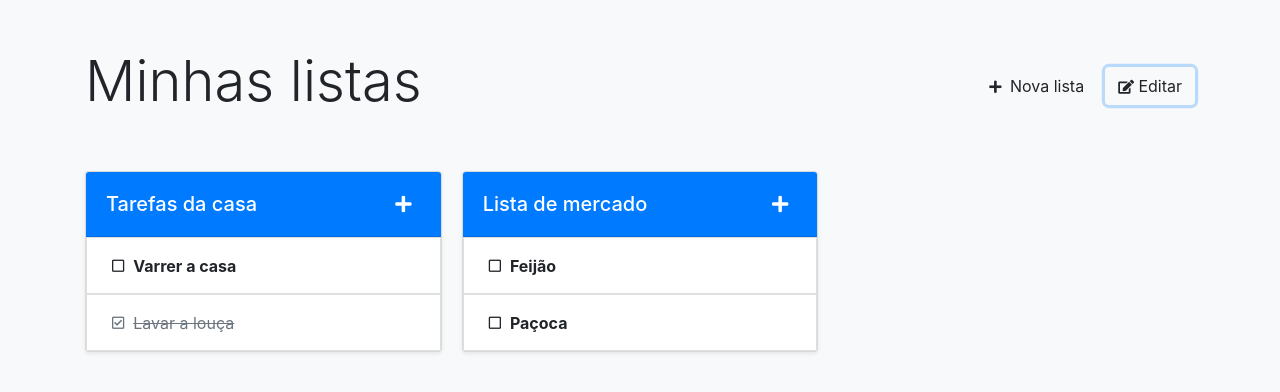
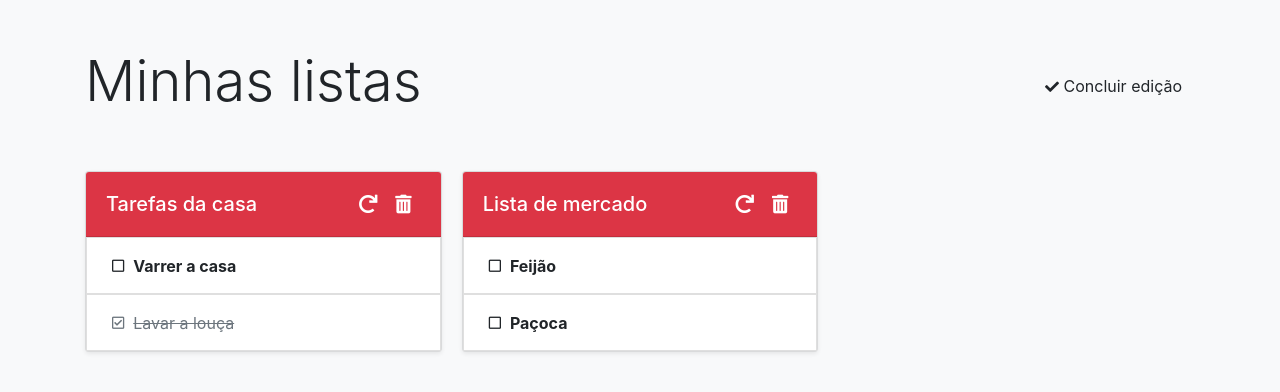
Before and after one commit to charlesferreira/minhas-listas, an Angular app in the folder app-final/: page / in a window 1280 px wide. Both pictures are taken after a click on the button "Editar". Shown: the top 392 px of the page. Built offline with nearby package versions, Linux system fonts and the light colour scheme.

Commit message:
Implementa modo de edição

```diff
--- a/app-final/src/app/app.component.html
+++ b/app-final/src/app/app.component.html
@@ -2,12 +2,22 @@
   <header class="d-md-flex flex-align-center mt-5">
     <h1 class="display-4">Minhas listas</h1>
     <div class="d-flex align-items-center ml-auto">
-      <button class="btn" (click)="onCriarLista()"><i class="fa fa-sm fa-plus mr-1"></i> Nova lista</button>
-      <button class="btn ml-2"><i class="fa fa-sm fa-edit"></i> Editar</button>
+      <button class="btn ml-2" *ngIf="modoEdicaoAtivo; else acoesPadrao" (click)="alternarModoEdicao()">
+        <i class="fa fa-sm fa-check"></i> Concluir edição
+      </button>
+
+      <ng-template #acoesPadrao>
+        <button class="btn" (click)="onCriarLista()"><i class="fa fa-sm fa-plus mr-1"></i> Nova lista</button>
+        <button class="btn ml-2" (click)="alternarModoEdicao()"><i class="fa fa-sm fa-edit"></i> Editar</button>
+      </ng-template>
     </div>
   </header>
 
   <main class="card-columns mt-5">
-    <app-lista-de-tarefas [lista]="lista" *ngFor="let lista of listasDeTarefas"></app-lista-de-tarefas>
+    <app-lista-de-tarefas
+      [lista]="lista"
+      [editando]="modoEdicaoAtivo"
+      *ngFor="let lista of listasDeTarefas"
+    ></app-lista-de-tarefas>
   </main>
 </div>
--- a/app-final/src/app/app.component.ts
+++ b/app-final/src/app/app.component.ts
@@ -26,9 +26,14 @@ const LISTAS_DE_TAREFAS: ListaDeTarefas[] = [
 })
 export class AppComponent {
   listasDeTarefas = LISTAS_DE_TAREFAS;
+  modoEdicaoAtivo = false;
 
   onCriarLista() {
     const novaLista: ListaDeTarefas = { nome: '', tarefas: [] };
     this.listasDeTarefas = [novaLista, ...this.listasDeTarefas];
   }
+
+  alternarModoEdicao() {
+    this.modoEdicaoAtivo = !this.modoEdicaoAtivo;
+  }
 }
--- a/app-final/src/app/components/lista-de-tarefas/lista-de-tarefas.component.html
+++ b/app-final/src/app/components/lista-de-tarefas/lista-de-tarefas.component.html
@@ -1,5 +1,5 @@
 <div class="card bg-light shadow-sm">
-  <div class="card-header bg-primary text-white d-flex align-items-center">
+  <div class="card-header text-white d-flex align-items-center" [ngClass]="editando ? 'bg-danger' : 'bg-primary'">
     <h5
       #nome
       class="m-0 py-2 flex-grow-1"
@@ -10,9 +10,17 @@
     >
       {{ lista.nome }}
     </h5>
-    <button class="btn btn-sm text-white" (click)="onAdicionarTarefa()">
-      <i class="fa fa-lg fa-plus"></i>
-    </button>
+
+    <ng-container *ngIf="editando; else acoesPadrao">
+      <button class="btn btn-sm text-white"><i class="fa fa-lg fa-redo"></i></button>
+      <button class="btn btn-sm text-white"><i class="fa fa-lg fa-trash-alt"></i></button>
+    </ng-container>
+
+    <ng-template #acoesPadrao>
+      <button class="btn btn-sm text-white" (click)="onAdicionarTarefa()">
+        <i class="fa fa-lg fa-plus"></i>
+      </button>
+    </ng-template>
   </div>
 
   <div class="list-group list-group-flush">
--- a/app-final/src/app/components/lista-de-tarefas/lista-de-tarefas.component.ts
+++ b/app-final/src/app/components/lista-de-tarefas/lista-de-tarefas.component.ts
@@ -9,6 +9,7 @@ import { Tarefa } from 'src/app/model/tarefa';
 })
 export class ListaDeTarefasComponent implements AfterViewInit {
   @Input() lista: ListaDeTarefas;
+  @Input() editando: boolean;
 
   @ViewChild('nome') nomeRef: ElementRef;
 
```
